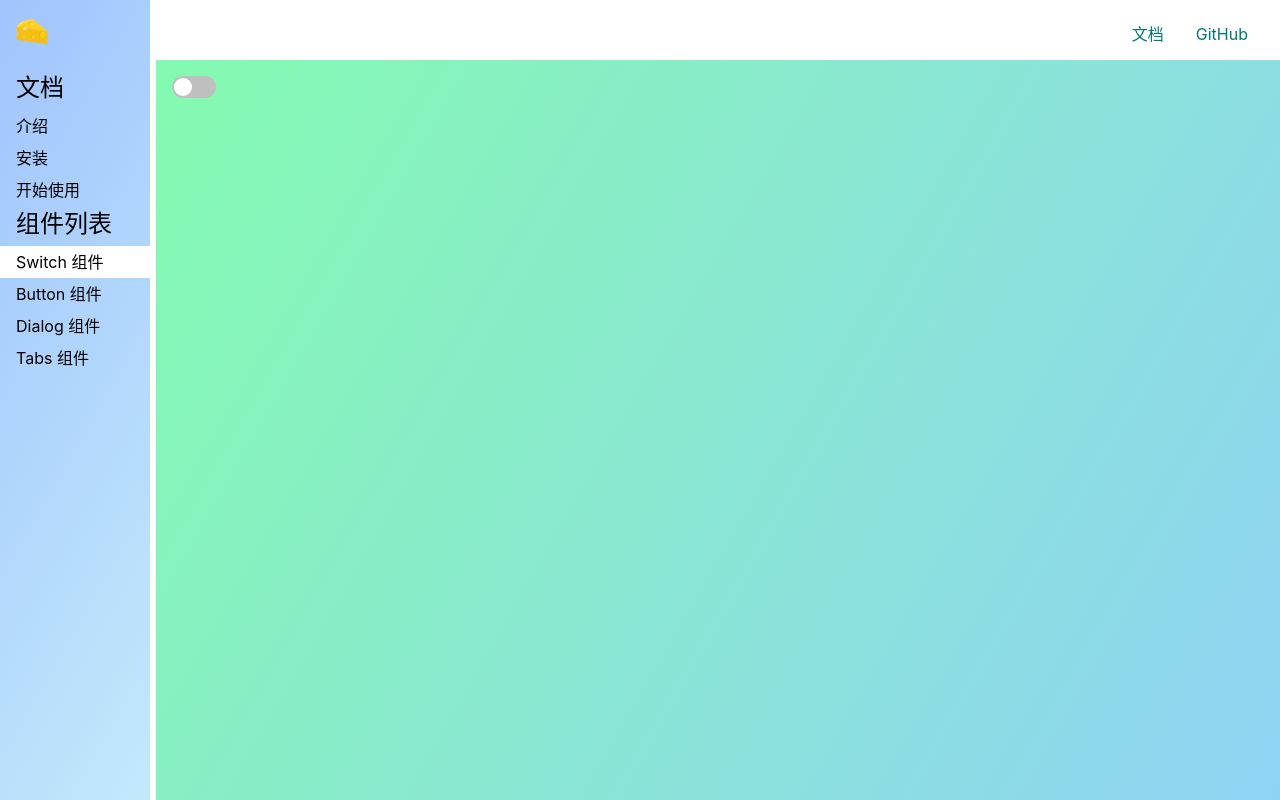
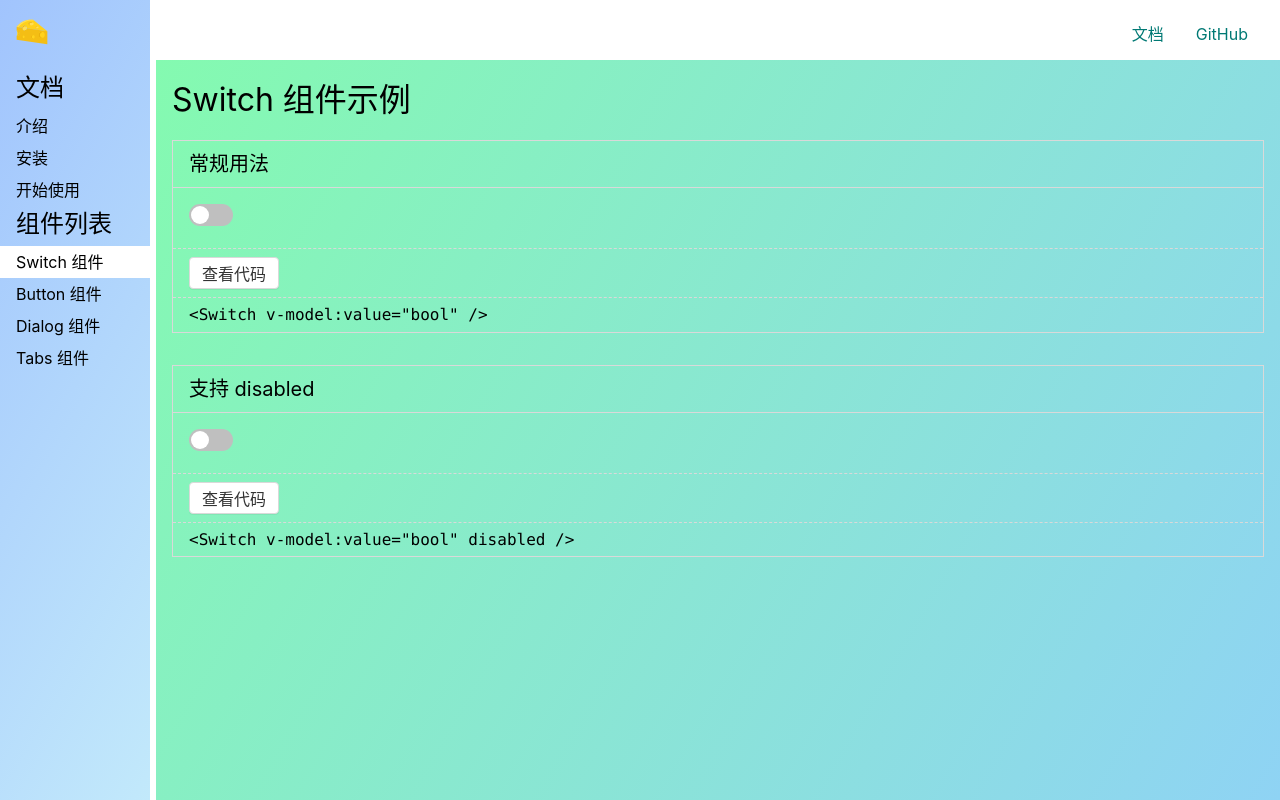
Before and after one commit to Wang-zhetao/CheeseUI, a Vue app: page /#/doc/switch in a window 1280 px wide. Built offline with nearby package versions, Linux system fonts and the light colour scheme.

Commit message:
更新 SwtichDemo

```diff
--- a/src/components/SwitchDemo.vue
+++ b/src/components/SwitchDemo.vue
@@ -1,14 +1,39 @@
 <template>
   <div>
-    <Switch v-model:value="bool" />
+    <h1>Switch 组件示例 </h1>
+  <div class="demo">
+    <h2>常规用法</h2>
+    <div class="demo-component">
+      <Switch v-model:value="bool" />
+    </div>
+    <div class="demo-actions">
+      <Button>查看代码</Button>
+    </div>
+    <div class="demo-code">
+      <pre>&lt;Switch v-model:value="bool" /&gt;</pre>
+    </div>
+  </div>
+  <div class="demo">
+    <h2>支持 disabled </h2>
+    <div class="demo-component">
+      <Switch v-model:value="bool" disabled />
+    </div>
+    <div class="demo-actions">
+      <Button>查看代码</Button>
+    </div>
+    <div class="demo-code">
+      <pre>&lt;Switch v-model:value="bool" disabled /&gt;</pre>
+    </div>
+  </div>
   </div>
 </template>
 
 <script lang="ts">
+import Button from '../lib/Button.vue'
 import Switch from "../lib/Switch.vue";
-import { ref } from "vue";
+import {ref} from 'vue'
 export default {
-  components: { Switch },
+  components: { Switch,Button},
   setup() {
     const bool = ref(false);
     return { bool };
@@ -17,4 +42,30 @@
 </script>
 
 <style lang="scss" scoped>
+$border-color: #d9d9d9;
+.demo {
+  border: 1px solid $border-color;
+  margin: 16px 0 32px;
+  >h2 {
+    font-size: 20px;
+    padding: 8px 16px;
+    border-bottom: 1px solid $border-color;
+  }
+  &-component {
+    padding: 16px;
+  }
+  &-actions {
+    padding: 8px 16px;
+    border-top: 1px dashed $border-color;
+  }
+  &-code {
+    padding: 8px 16px;
+    border-top: 1px dashed $border-color;
+    >pre {
+      line-height: 1.1;
+      font-family: Consolas, 'Courier New', Courier, monospace;
+      margin: 0;
+    }
+  }
+}
 </style>
```
